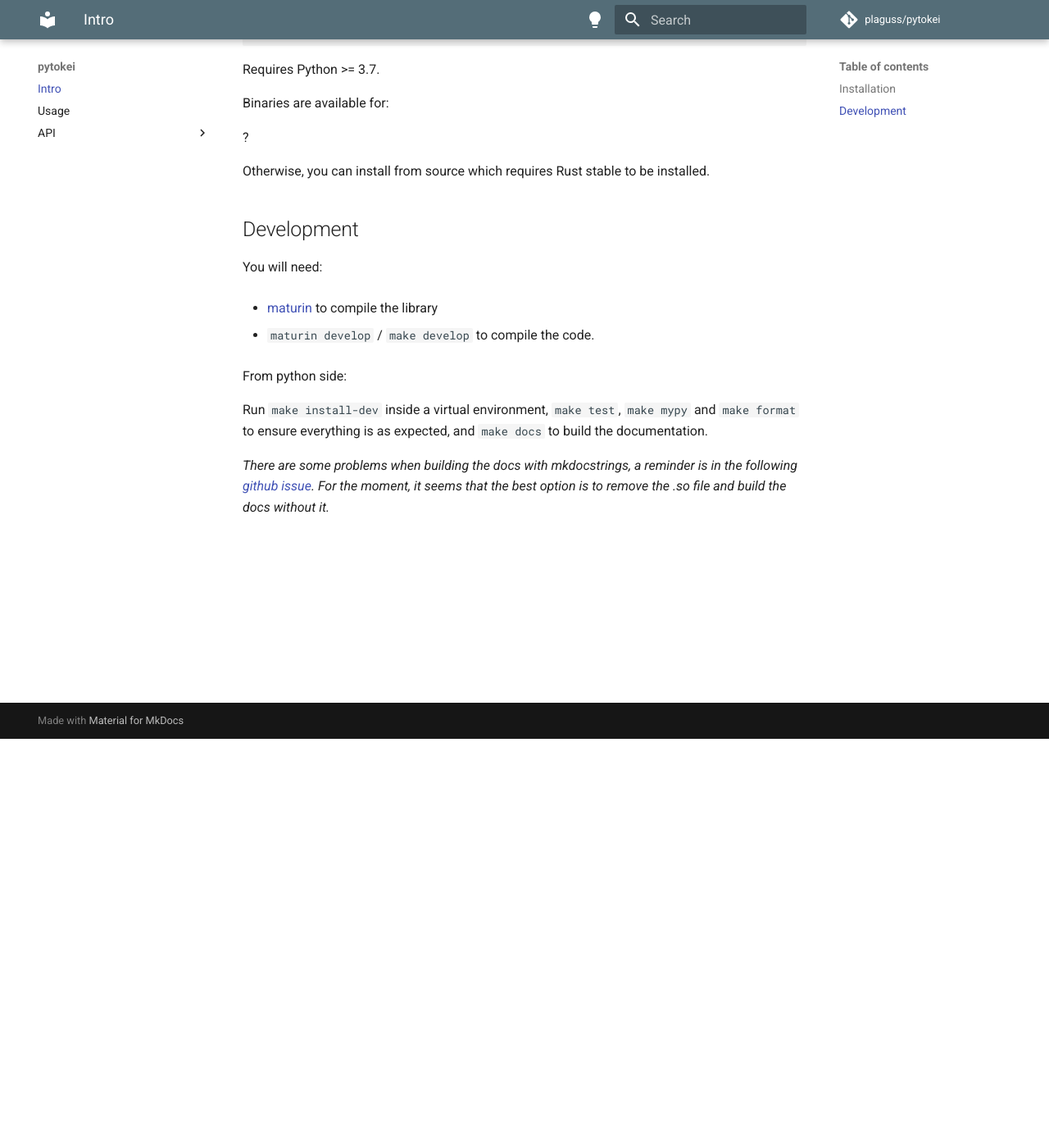
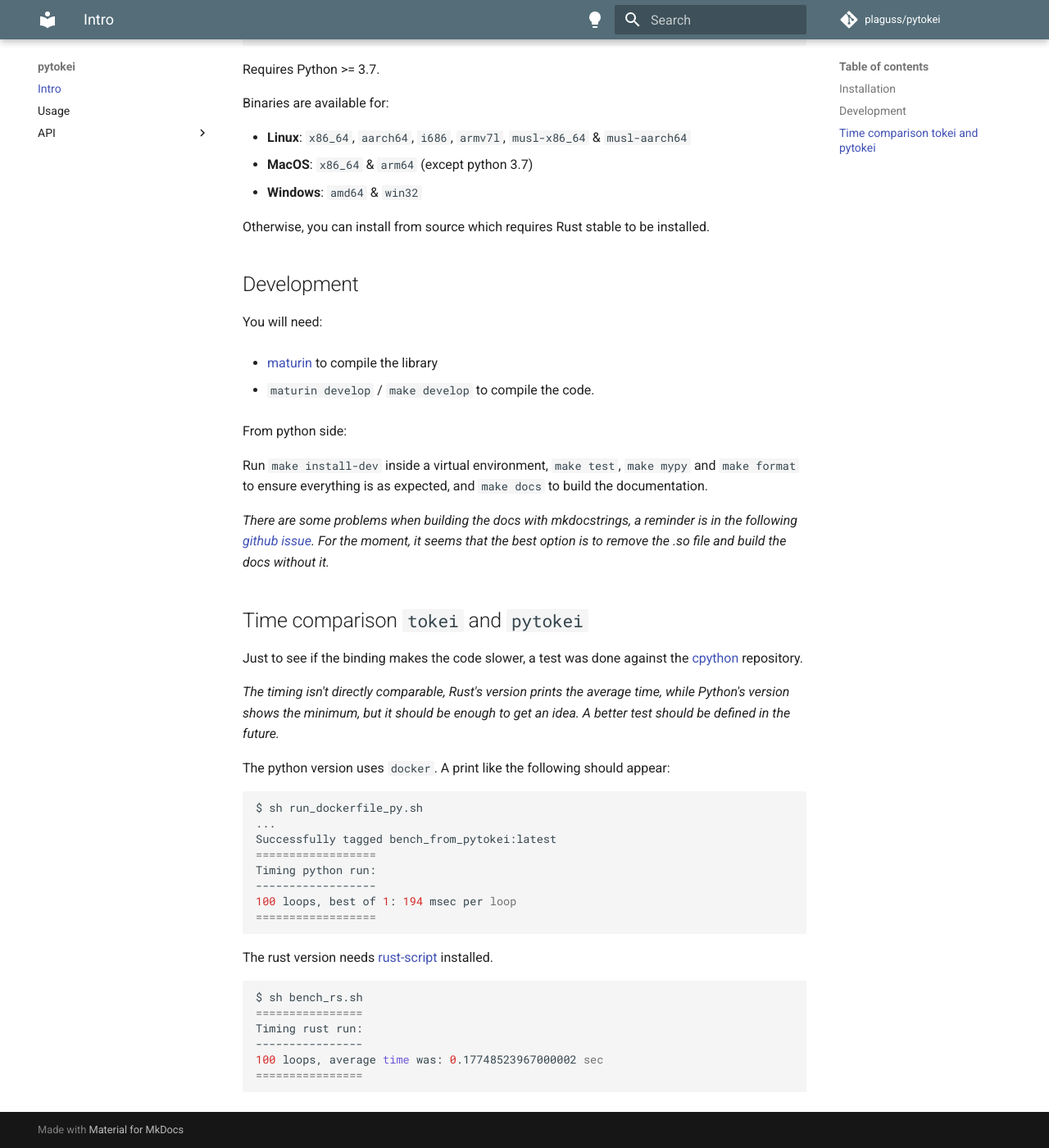
Before and after one commit to plaguss/pytokei, an MkDocs documentation site: the page built from docs/index.md, in a window 1280 px wide and 1400 px high, scrolled down 499 px. Shown: the whole window at 82% size. Built offline with MkDocs 1.6.1 and Material for MkDocs 9.7.7, drawn with Linux system fonts in a browser that asks for light colours; comment, search, counter and statistics services are not loaded.

Commit message:
doc: added binaries available and timing info

````diff
--- a/docs/index.md
+++ b/docs/index.md
@@ -23,7 +23,9 @@
 
 Binaries are available for:
 
-?
+* **Linux**: `x86_64`, `aarch64`, `i686`, `armv7l`, `musl-x86_64` & `musl-aarch64`
+* **MacOS**: `x86_64` & `arm64` (except python 3.7)
+* **Windows**: `amd64` & `win32`
 
 Otherwise, you can install from source which requires Rust stable to be installed.
 
@@ -40,3 +42,33 @@
 Run `make install-dev` inside a virtual environment, `make test`, `make mypy` and `make format` to ensure everything is as expected, and `make docs` to build the documentation.
 
 *There are some problems when building the docs with mkdocstrings, a reminder is in the following [github issue](https://github.com/mkdocstrings/mkdocstrings/issues/404). For the moment, it seems that the best option is to remove the .so file and build the docs without it.*
+
+## Time comparison `tokei` and `pytokei`
+
+Just to see if the binding makes the code slower, a test was done against the [cpython](https://github.com/python/cpython) repository.
+
+*The timing isn't directly comparable, Rust's version prints the average time, while Python's version shows the minimum, but it should be enough to get an idea. A better test should be defined in the future.*
+
+The python version uses `docker`. A print like the following should appear:
+
+```bash
+$ sh run_dockerfile_py.sh
+...
+Successfully tagged bench_from_pytokei:latest
+==================
+Timing python run:
+------------------
+100 loops, best of 1: 194 msec per loop
+==================
+```
+
+The rust version needs [rust-script](https://rust-script.org/) installed.
+
+```bash
+$ sh bench_rs.sh
+================
+Timing rust run:
+----------------
+100 loops, average time was: 0.17748523967000002 sec
+================
+```
````
